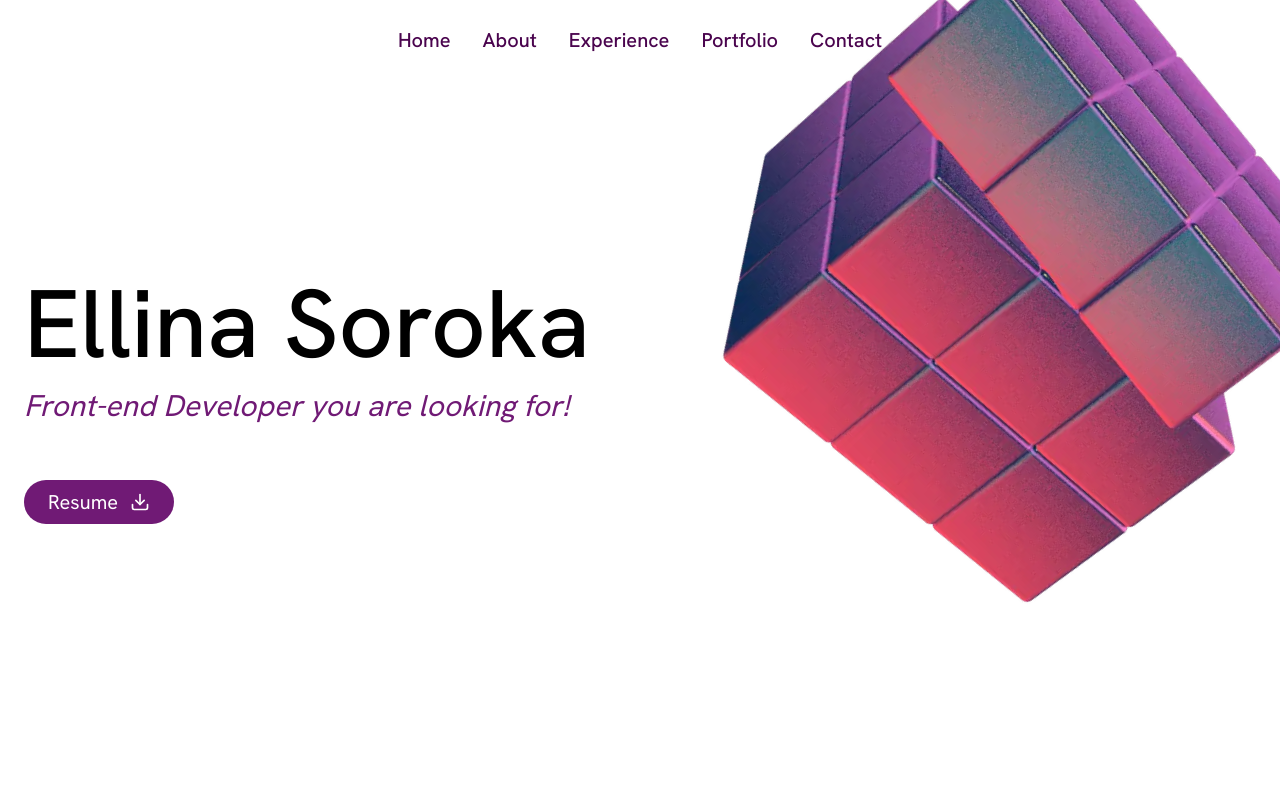
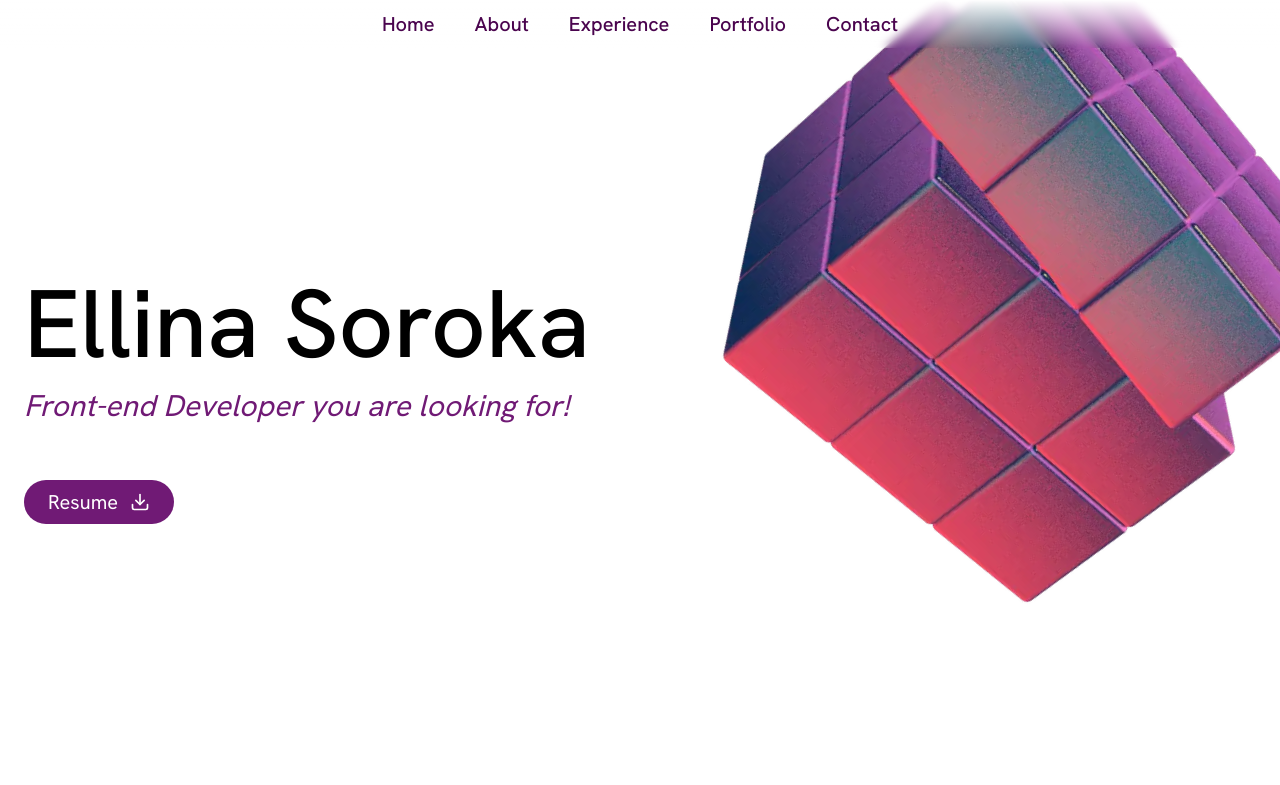
Before and after one commit to EllinaSo/EllinaSo.github.io, a React (Create React App) app: page / in a window 1280 px wide. Shown: the top 785 px of the page. Built offline with nearby package versions, Linux system fonts and the light colour scheme; some icons are missing; the HTML template or start-up script is replaced by a standard one.

Commit message:
Added smooth scroll for navigation

```diff
--- a/package.json
+++ b/package.json
@@ -6,7 +6,8 @@
     "react": "^18.2.0",
     "react-dom": "^18.2.0",
     "react-icons": "^5.0.1",
-    "react-scripts": "5.0.1"
+    "react-scripts": "5.0.1",
+    "react-scroll": "^1.9.0"
   },
   "scripts": {
     "start": "react-scripts start",
--- a/src/components/NavBar/components/DesktopNav/index.jsx
+++ b/src/components/NavBar/components/DesktopNav/index.jsx
@@ -1,13 +1,16 @@
 import React from 'react';
+import { Link } from 'react-scroll';
 
 const DesktopNav = ({ list }) => (
   <ul className="hidden md:flex">
     {list.map((link) => (
       <li
         key={link}
-        className="text-xl px-4 capitalize cursor-pointer font-medium text-fuchsia-950 hover:scale-105 duration-200"
+        className="text-xl px-5 capitalize cursor-pointer font-medium text-fuchsia-950 hover:scale-105 duration-200"
       >
-        {link}
+        <Link to={link} offset={-50} smooth duration={300}>
+          {link}
+        </Link>
       </li>
     ))}
   </ul>
--- a/src/components/NavBar/components/MobileNav/index.jsx
+++ b/src/components/NavBar/components/MobileNav/index.jsx
@@ -1,13 +1,16 @@
 import React from 'react';
+import { Link } from 'react-scroll';
 
-const MobileNav = ({ list }) => (
+const MobileNav = ({ list, onClose }) => (
   <ul className="flex flex-col justify-center items-center absolute top-0 left-0 w-full h-screen bg-gradient-to-b from-fuchsia-800 to-fuchsia-300 bg-opacity-70 md:hidden">
     {list.map((link) => (
       <li
         key={link}
         className="p-4 text-4xl capitalize cursor-pointer font-medium text-fuchsia-950 hover:scale-105 duration-200"
       >
-        {link}
+        <Link onClick={onClose} to={link} offset={-20} smooth duration={300}>
+          {link}
+        </Link>
       </li>
     ))}
   </ul>
--- a/src/components/NavBar/index.jsx
+++ b/src/components/NavBar/index.jsx
@@ -1,4 +1,4 @@
-import React, { useReducer } from 'react';
+import React, { useState } from 'react';
 import { FaBars, FaTimes } from 'react-icons/fa';
 import DesktopNav from './components/DesktopNav';
 import MobileNav from './components/MobileNav';
@@ -14,17 +14,17 @@ import MobileNav from './components/MobileNav';
 const LINKS = ['home', 'about', 'experience', 'portfolio', 'contact'];
 
 const NavBar = () => {
-  const [isOpen, toggleIsOpen] = useReducer((prev) => !prev, false);
+  const [isOpen, setIsOpen] = useState(false);
 
   return (
-    <div className="px-4 flex justify-center items-center w-full h-20 fixed z-20">
+    <div className="px-4 flex justify-center items-center w-full h-12 fixed z-20 bg-gradient-to-b from-white to-transparent bg-opacity-40 backdrop-blur-sm">
       <DesktopNav list={LINKS} />
 
-      {isOpen && <MobileNav list={LINKS} />}
+      {isOpen && <MobileNav list={LINKS} onClose={() => setIsOpen(false)} />}
 
       <button
         className="p-3 z-10 ml-auto rounded-full bg-fuchsia-950 text-gray-50 hover:scale-105 focus:scale-105 md:hidden"
-        onClick={toggleIsOpen}
+        onClick={() => setIsOpen((prev) => !prev)}
       >
         {isOpen ? <FaTimes size={20} /> : <FaBars size={20} />}
       </button>
```
Also changed, not shown: 1 other file (tests, documents, lock files or other folders).
